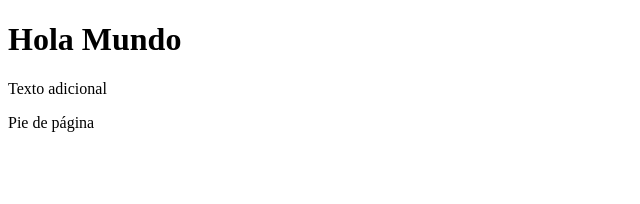
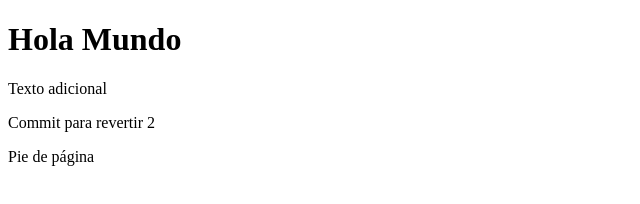
Before and after one commit to Andreromero170/CursoGit, a plain HTML site: page index.html in a window 1280 px wide. Shown: the whole page, without its empty margins (0-640 px from the left). Drawn offline with Linux system fonts and the light colour scheme.

Commit message:
Sexto Commit - Revertir con Hash

```diff
--- a/index.html
+++ b/index.html
@@ -9,6 +9,7 @@
 
     <h1>Hola Mundo</h1>
     <p>Texto adicional</p>
+    <p>Commit para revertir 2</p>
     <footer>Pie de página</footer>
 
 </body>
```
